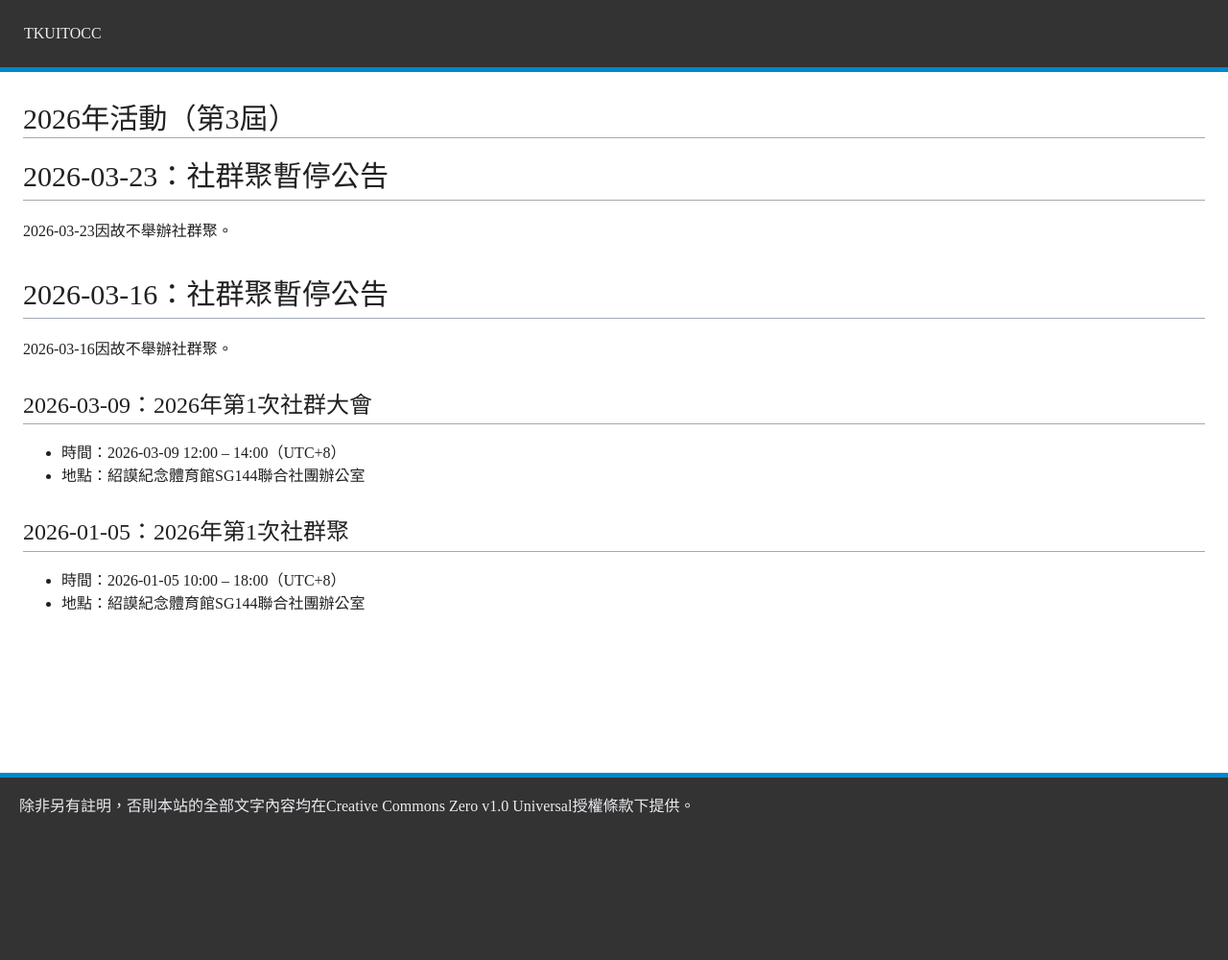
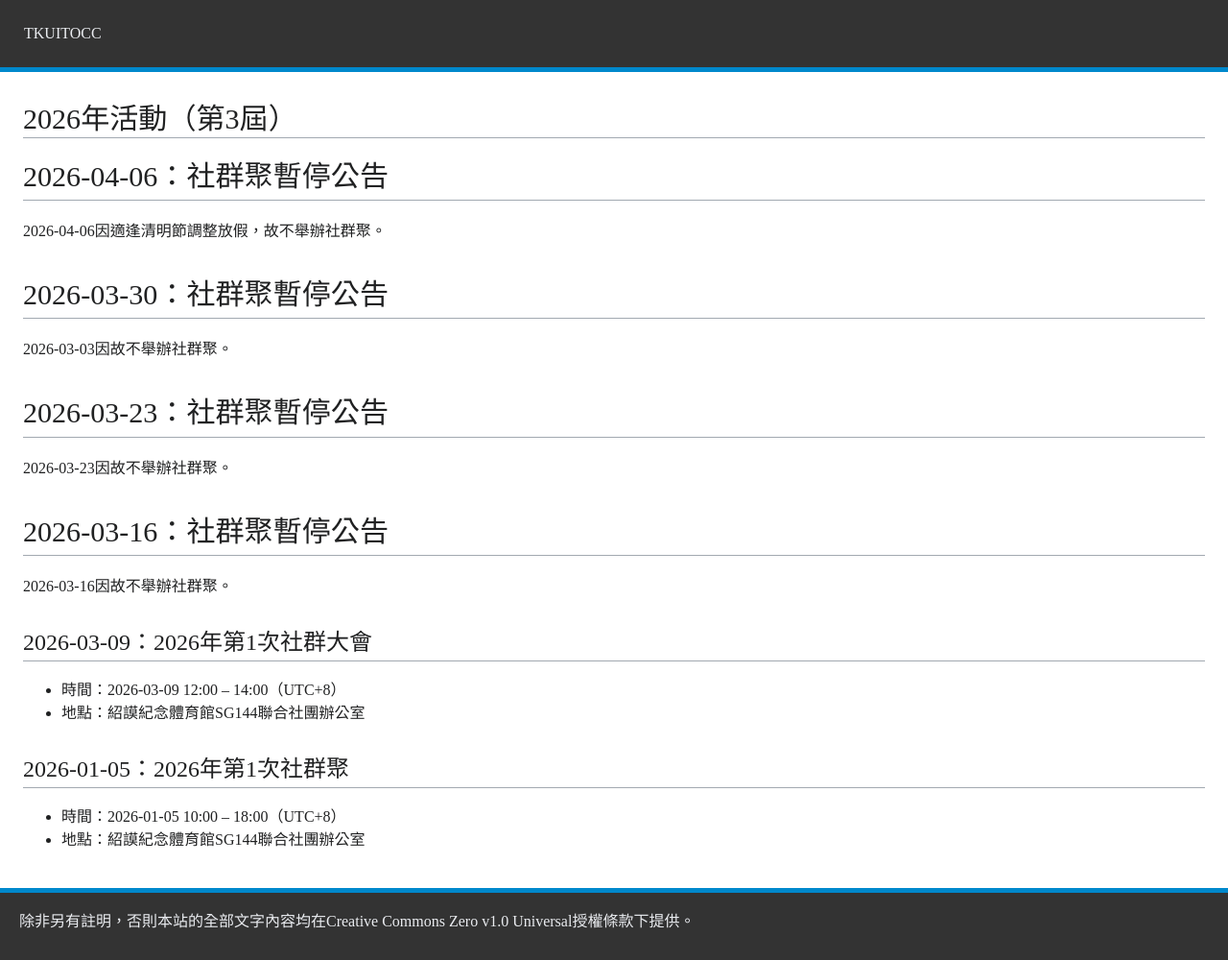
Before and after one commit to tkuitocc/tkuitocc.github.io, a Jekyll site: the page built from docs/zh-Hant-TW/2026/活動.md, in a window 1280 px wide. Shown: the whole page at 96% size. Built offline with Jekyll 4.4.1, drawn with Linux system fonts in a browser that asks for light colours; our own code applies the rules of GitHub Pages for plain Markdown files; before the commit the page ends 900 px from its top, so only the background shows below that.

```diff
--- a/docs/zh-Hant-TW/2026/活動.md
+++ b/docs/zh-Hant-TW/2026/活動.md
@@ -1,4 +1,12 @@
 # 2026年活動（第3屆）
+
+# 2026-04-06：社群聚暫停公告
+
+2026-04-06因適逢清明節調整放假，故不舉辦社群聚。
+
+# 2026-03-30：社群聚暫停公告
+
+2026-03-03因故不舉辦社群聚。
 
 # 2026-03-23：社群聚暫停公告
 
```
Also changed, not shown: docs/en-US/2026/Events.md (+8 -0 lines).
